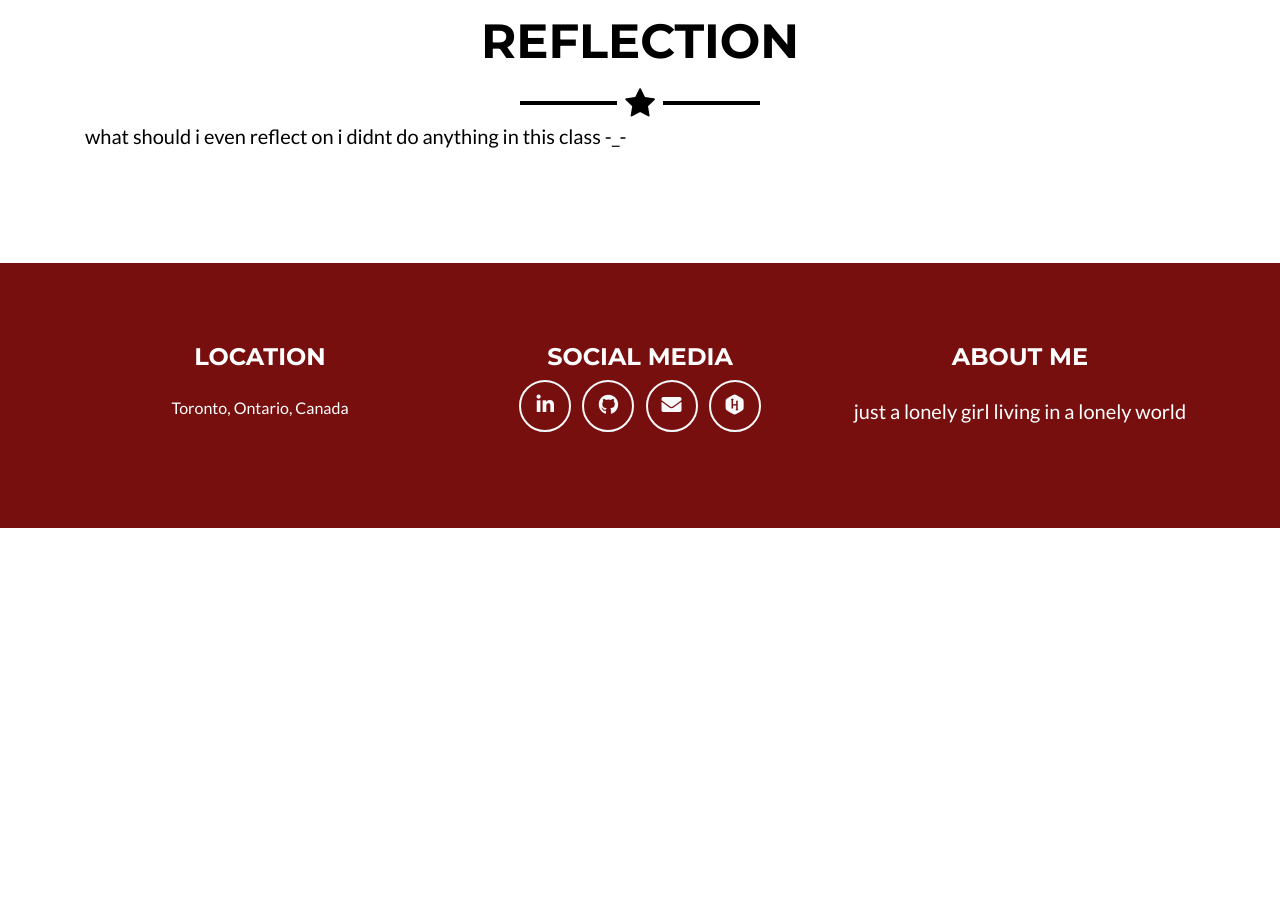
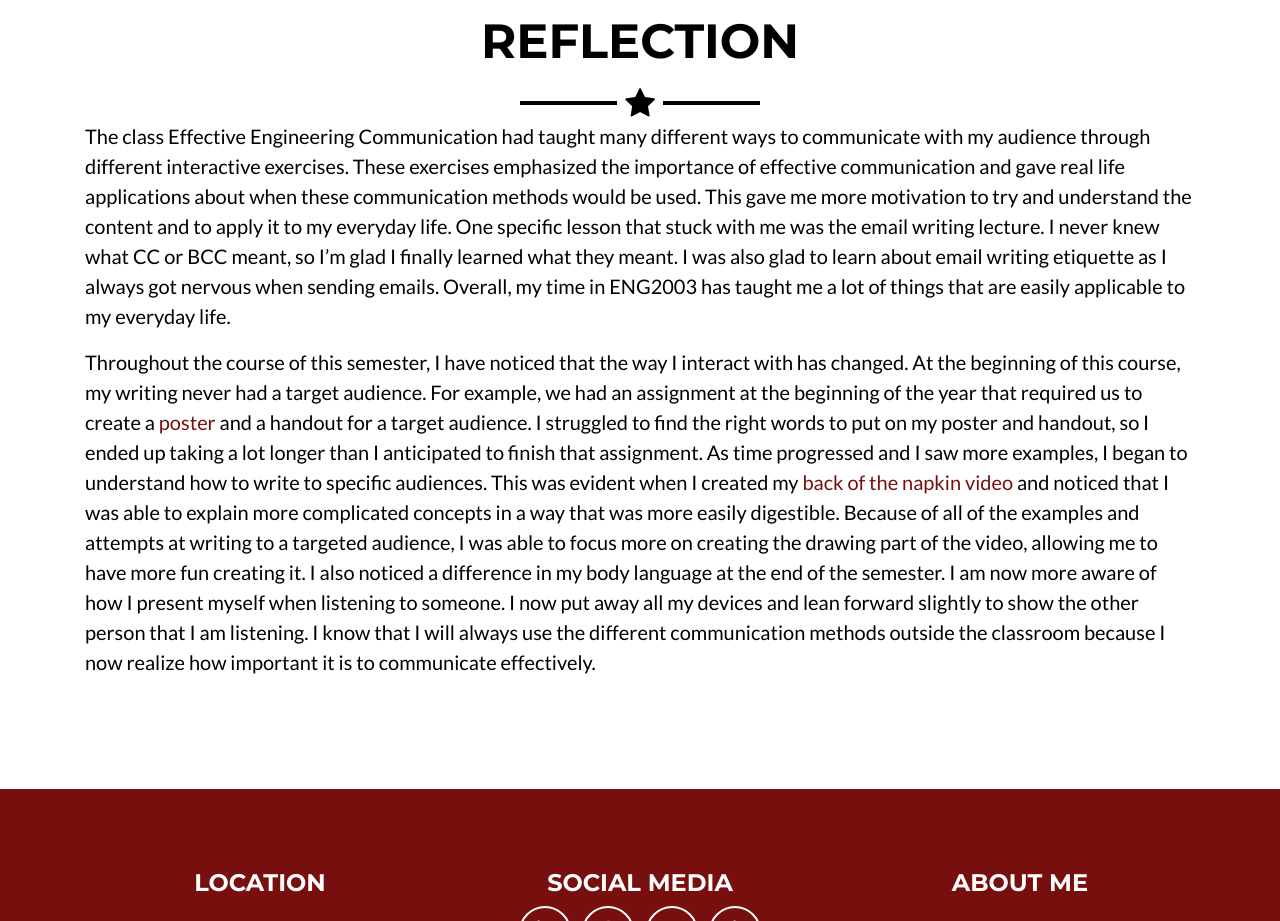
Before and after one commit to nourinjh/nourinjh.github.io, a plain HTML site: page index.html in a window 1280 px wide. Shown: the part 2440-3361 px from the top of the page. Before the commit the page ends 2968 px from the top, so only its background shows below. Drawn offline with nearby package versions, Linux system fonts and the light colour scheme; a web font is replaced by a local one.

Commit message:
done reflection

```diff
--- a/index.html
+++ b/index.html
@@ -433,7 +433,35 @@
             <div class="row">
                 <div class="col">
                     <p class="lead">
-                        what should i even reflect on i didnt do anything in this class -_-
+                        The class Effective Engineering Communication had taught many different ways to communicate with
+                        my audience through different interactive exercises. These exercises emphasized the importance
+                        of effective communication and gave real life applications about when these communication
+                        methods would be used. This gave me more motivation to try and understand the content and to
+                        apply it to my everyday life. One specific lesson that stuck with me was the email writing
+                        lecture. I never knew what CC or BCC meant, so I’m glad I finally learned what they meant. I was
+                        also glad to learn about email writing etiquette as I always got nervous when sending emails.
+                        Overall, my time in ENG2003 has taught me a lot of things that are easily applicable to my
+                        everyday life.
+                        <p class="lead">
+                            Throughout the course of this semester, I have noticed that the way I interact with has
+                            changed. At the beginning of this course, my writing never had a target audience. For
+                            example, we had an assignment at the beginning of the year that required us to create a
+                            <a data-toggle="modal" target="_blank" href="#portfolio-modal-10" style="color: #780f0f;">poster</a> and a handout for a target audience. I struggled to find the right words to put on my
+                            poster and handout, so I ended up taking a lot longer than I anticipated to finish that
+                            assignment. As time progressed and I saw more examples, I began to understand how to write
+                            to specific audiences. This was evident when I created my<a data-toggle="modal"
+                                target="_blank" href="#portfolio-modal-8" style="color: #780f0f;"> back
+                            of the napkin video</a> and noticed that I was able to explain more complicated concepts in
+                            a way that was more easily digestible. Because of all of the examples and attempts at
+                            writing
+                            to a targeted audience, I was able to focus more on creating the drawing part of the video,
+                            allowing me to have more fun creating it. I also noticed a difference in my body language at
+                            the end of the semester.
+                            I am now more aware of how I present myself when listening to someone. I now put away all my
+                            devices and lean forward slightly to show the other person that I am listening. I know that
+                            I will always use the different communication methods outside the classroom because I now
+                            realize how important it is to communicate effectively.
+                        </p>
                     </p>
                 </div>
             </div>
```
